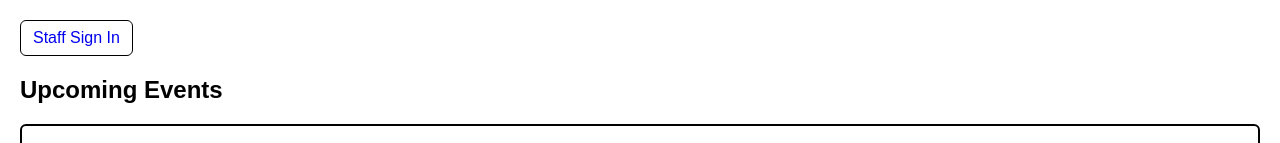
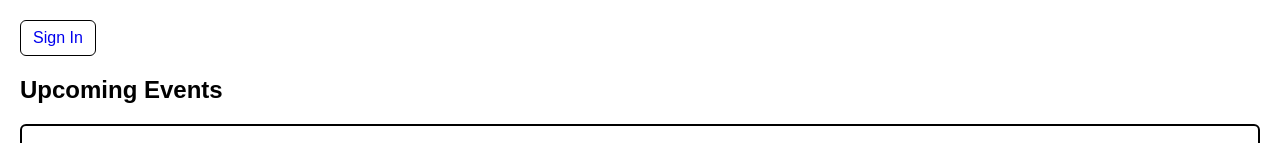
Before and after one commit to IIHHII/events-platform, a React (Create React App) app in the folder frontend/: page / in a window 1280 px wide. Shown: the top 143 px of the page. Built offline with nearby package versions, Linux system fonts and the light colour scheme.

Commit message:
staff sign in fix

```diff
--- a/frontend/src/App.jsx
+++ b/frontend/src/App.jsx
@@ -8,7 +8,7 @@ const App = () => {
   return (
     <div style={{ padding: '20px', fontFamily: 'sans-serif' }}>
       <div style={{ display: 'flex', justifyContent: 'space-between' }}>
-        <Link to="/add-event" style={{ border: '1px solid #000', padding: '8px 12px', borderRadius: '6px', textDecoration: 'none' }}>Staff Sign In</Link>
+        <Link to="/add-event" style={{ border: '1px solid #000', padding: '8px 12px', borderRadius: '6px', textDecoration: 'none' }}>Sign In</Link>
       </div>
       <Routes>
         <Route path="/events" element={<EventsPage />} />
```
